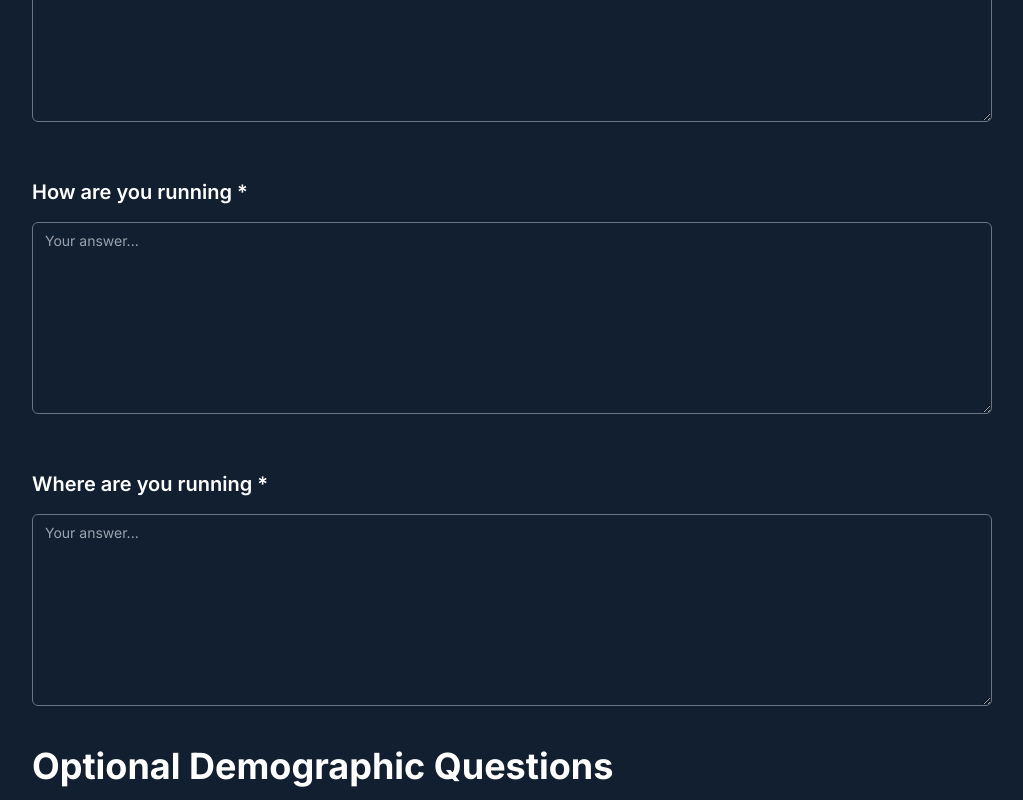
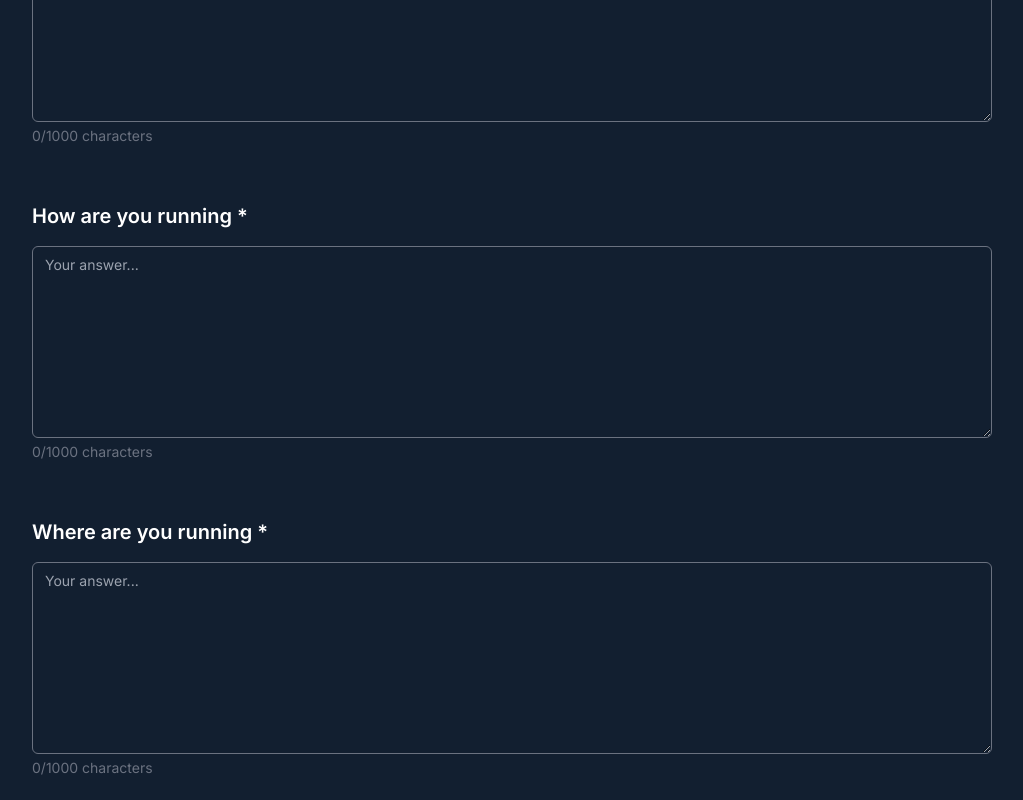
Before and after one commit to GeeseHacks/portal.geesehacks.com, a Next.js app: page /apply in a window 1280 px wide. Shown: the part 1540-2340 px from the top of the page, without its empty margins (128-1151 px from the left). Built offline with nearby package versions, Linux system fonts and the light colour scheme; no server answers.

Commit message:
fixed char count

```diff
--- a/components/TextAreaField.tsx
+++ b/components/TextAreaField.tsx
@@ -1,6 +1,6 @@
-import React from "react";
+import React, { useState } from "react";
 import { UseFormRegisterReturn, FieldError } from "react-hook-form";
-import { Textarea } from "@/components/ui/textarea"
+import { Textarea } from "@/components/ui/textarea";
 
 interface TextAreaFieldProps {
   id: string;
@@ -8,7 +8,7 @@ interface TextAreaFieldProps {
   registerOptions: UseFormRegisterReturn;
   placeholder?: string;
   error?: FieldError | undefined;
-  maxLength: 1000;
+  maxLength?: number; // Make maxLength optional
 }
 
 const TextAreaField: React.FC<TextAreaFieldProps> = ({
@@ -17,7 +17,18 @@ const TextAreaField: React.FC<TextAreaFieldProps> = ({
   registerOptions,
   placeholder,
   error,
-}) => (
+  maxLength = 1000, // Default to 1000
+}) => {
+  const [charCount, setCharCount] = useState(0);
+
+  // Update character count on input change
+  const handleChange = (e: React.ChangeEvent<HTMLTextAreaElement>) => {
+    const value = e.target.value;
+    setCharCount(value.length); // Update character count
+    registerOptions.onChange(e); // Call the original onChange function
+  };
+
+  return (
     <div className="col-span-1">
       <label className="block mb-2 text-xl font-semibold" htmlFor={id}>
         {label}
@@ -25,12 +36,17 @@ const TextAreaField: React.FC<TextAreaFieldProps> = ({
       <Textarea
         id={id}
         {...registerOptions}
-      // className={`w-full p-2 border ${error ? "border-red-500 border-2" : "border-gray-800"} rounded-lg text-white  h-48 focus:outline-none`}
+        onChange={handleChange} // Attach the custom handleChange function
         className={`mt-4 h-48 focus:border-transparent`}
         placeholder={placeholder}
+        maxLength={maxLength} // Set maxLength to the default
       />
+      <p className="text-gray-500 text-sm mt-1">
+        {charCount}/{maxLength} characters
+      </p>
       {error && <p role="alert" className="text-red-500 text-s italic mt-2">{error.message}</p>}
     </div>
   );
+};
 
 export default TextAreaField;
```
Lines whose indentation alone changed are shown as unchanged.
